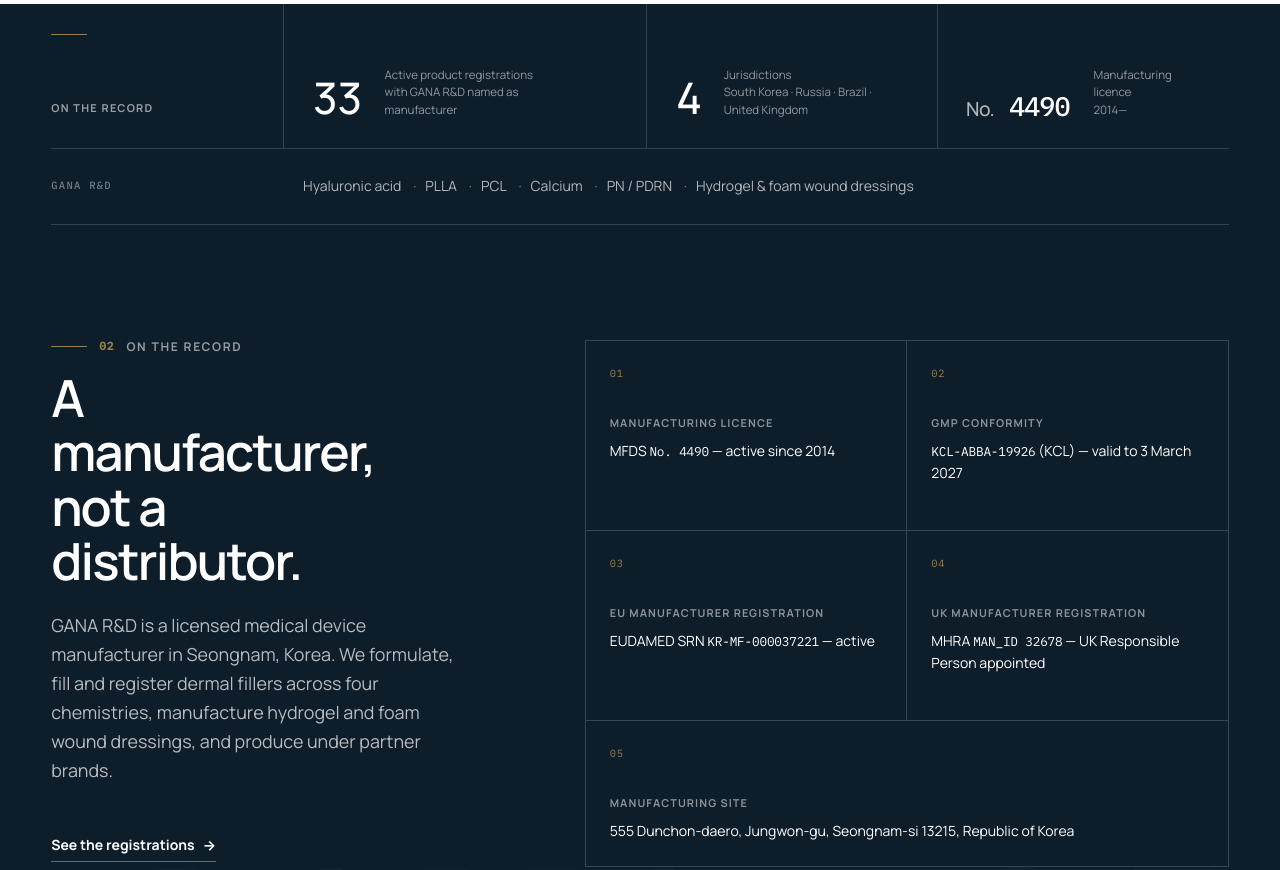
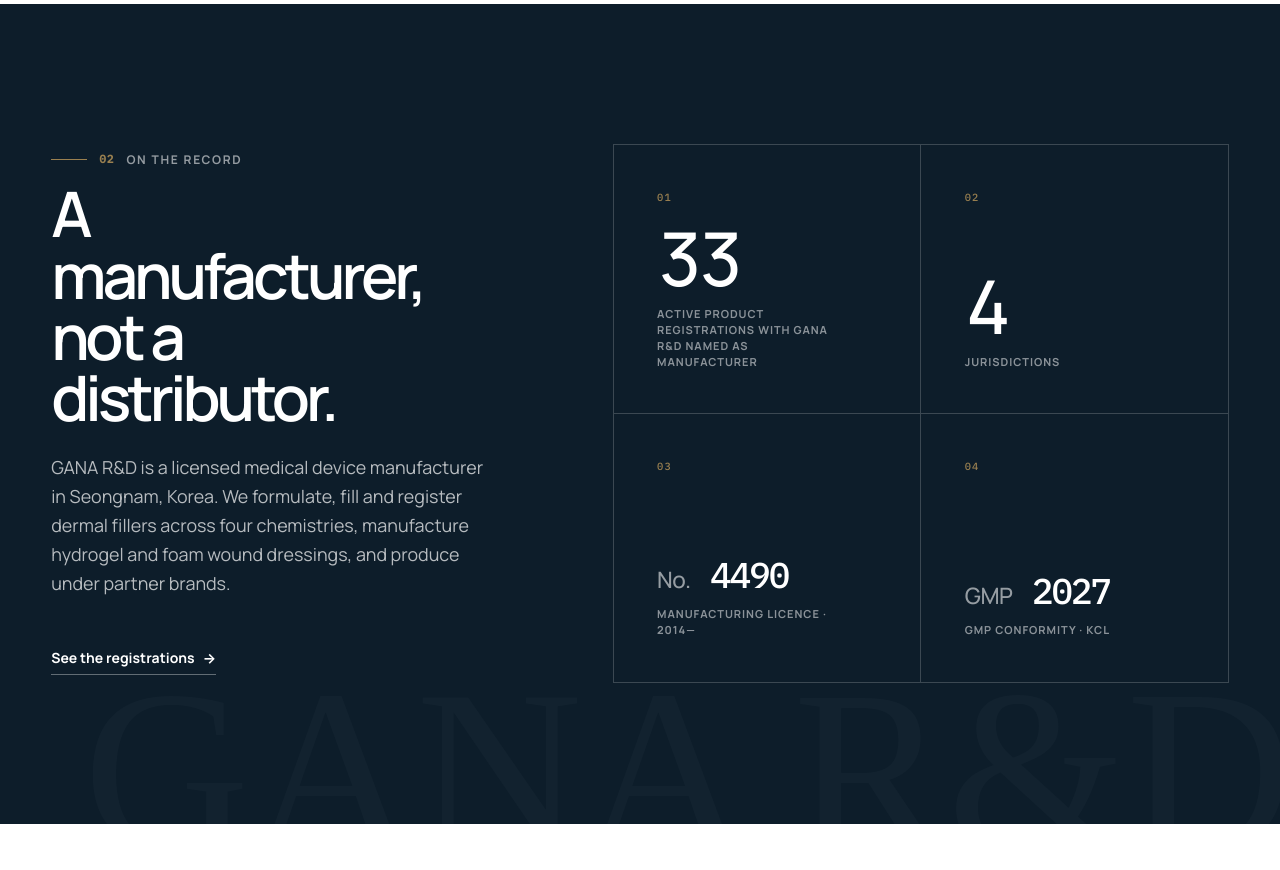
Before and after one commit to gana-rnd/ganarnd-rebranding, an Astro site: page / in a window 1280 px wide. Shown: the part 2191-3061 px from the top of the page. Built offline with nearby package versions, Linux system fonts and the light colour scheme; Astro itself is replaced by a stand-in of ours.

Commit message:
Recompose homepage evidence as side metric panel

```diff
--- a/src/components/HomePage.astro
+++ b/src/components/HomePage.astro
@@ -1,7 +1,7 @@
 ---
 import Base from '../layouts/Base.astro';
-import { counts, marketAccess, licence, gmp, eudamed, mhra, featured, authorityName, fmtDate, scopeOf, catLabel } from '../data/registry';
-import { getLangFromUrl, useTranslations, localizePath, tpl } from '../i18n/utils';
+import { counts, marketAccess, licence, gmp, featured, authorityName, fmtDate, scopeOf, catLabel } from '../data/registry';
+import { getLangFromUrl, useTranslations, localizePath } from '../i18n/utils';
 
 const lang = getLangFromUrl(Astro.url);
 const t = useTranslations(lang);
@@ -10,7 +10,6 @@
   'contract-manufacture-only': { text: t.table.supplyContract, cls: 'neutral' },
   no: { text: t.table.supplyNo, cls: 'warn' },
 };
-const jurisdictionsList = Object.keys(counts.byJurisdiction).map((j) => t.jurisdictions[j as keyof typeof t.jurisdictions] ?? j).join(' · ');
 const productMeta = {
   fill: {
     img: '/images/gana-fill-syringes.webp',
@@ -28,17 +27,8 @@
 const products = featured.map((p) => ({ ...p, ...productMeta[p.key] }));
 const regMeta = (r: Record<string, any>) =>
   [catLabel(r, lang), fmtDate(r.date, lang), scopeOf(r) === 'domestic' ? t.table.domesticApproval : null].filter(Boolean).join(' · ');
-const credDefs: { k: string; v: string; n: string; vars: Record<string, string | number> }[] = [
-  { k: t.home.cred1k, v: t.home.cred1v, n: licence.number, vars: { y: licence.since.slice(0, 4) } },
-  { k: t.home.cred2k, v: t.home.cred2v, n: gmp.number, vars: { issuer: gmp.issuer } },
-  { k: t.home.cred3k, v: t.home.cred3v, n: eudamed.number, vars: {} },
-  { k: t.home.cred4k, v: t.home.cred4v, n: mhra.number, vars: {} },
-];
-const creds = credDefs.map((c) => {
-  const [before, after = ''] = tpl(c.v, c.vars).split('{n}');
-  return { k: c.k, before, n: c.n, after };
-});
 const licenceCount = Number(licence.number.replace(/\D/g, ''));
+const gmpYear = Number(gmp.valid_to.slice(0, 4));
 ---
 
 <Base title="GANA R&D" hasHero>
@@ -100,31 +90,8 @@
     </div>
   </section>
 
-  <section class="dark section evidence">
-    <div class="container evidence-shell">
-      <div class="record-rail" data-reveal-stagger>
-        <div class="record-intro">
-          <span class="record-line"></span>
-          <p>{t.home.s2Eyebrow}</p>
-        </div>
-        <div class="record-metric">
-          <strong class="record-number tabular" data-count={counts.published}>{counts.published}</strong>
-          <span>{t.home.stat1}</span>
-        </div>
-        <div class="record-metric">
-          <strong class="record-number tabular" data-count={counts.jurisdictions}>{counts.jurisdictions}</strong>
-          <span>{t.home.stat2}<br />{jurisdictionsList}</span>
-        </div>
-        <div class="record-metric licence-metric">
-          <strong class="record-number mono"><span class="record-prefix">No.</span> <span data-count={licenceCount}>{licenceCount}</span></strong>
-          <span>{t.home.cred1k}<br />{licence.since.slice(0, 4)}—</span>
-        </div>
-      </div>
-      <div class="record-capabilities" data-reveal aria-label="Manufacturing platforms">
-        <span class="capability-label">GANA R&amp;D</span>
-        <ul>{t.home.chips.map((chip) => <li>{chip}</li>)}</ul>
-      </div>
-
+  <section class="dark evidence">
+    <div class="container">
       <div class="evidence-layout">
         <div class="evidence-copy" data-reveal>
           <p class="eyebrow"><span class="no">02</span> {t.home.s2Eyebrow}</p>
@@ -132,18 +99,26 @@
           <p class="lead">{t.home.s1P1}</p>
           <a class="evidence-link" href={localizePath('/market-access', lang)}>{t.home.s1Cta} <span>→</span></a>
         </div>
-        <div class="credential-grid" data-reveal-stagger>
-          {creds.map((c, index) => (
-            <article class="credential">
-              <span class="credential-no">0{index + 1}</span>
-              <p class="credential-label">{c.k}</p>
-              <p class="credential-value">{c.before}<span class="mono">{c.n}</span>{c.after}</p>
-            </article>
-          ))}
-          <article class="credential facility">
-            <span class="credential-no">05</span>
-            <p class="credential-label">{t.home.cred6k}</p>
-            <p class="credential-value">{t.home.cred6v}</p>
+        <div class="evidence-metrics" data-reveal-stagger aria-label="Manufacturing credentials">
+          <article class="evidence-metric">
+            <span class="metric-index">01</span>
+            <strong class="metric-number tabular" data-count={counts.published}>{counts.published}</strong>
+            <p>{t.home.stat1}</p>
+          </article>
+          <article class="evidence-metric">
+            <span class="metric-index">02</span>
+            <strong class="metric-number tabular" data-count={counts.jurisdictions}>{counts.jurisdictions}</strong>
+            <p>{t.home.stat2}</p>
+          </article>
+          <article class="evidence-metric">
+            <span class="metric-index">03</span>
+            <strong class="metric-number mono"><span class="metric-prefix">No.</span> <span data-count={licenceCount}>{licenceCount}</span></strong>
+            <p>{t.home.cred1k} · {licence.since.slice(0, 4)}—</p>
+          </article>
+          <article class="evidence-metric">
+            <span class="metric-index">04</span>
+            <strong class="metric-number mono"><span class="metric-prefix">GMP</span> <span data-count={gmpYear}>{gmpYear}</span></strong>
+            <p>{t.home.cred2k} · {gmp.issuer}</p>
           </article>
         </div>
       </div>
@@ -222,8 +197,6 @@
   .hero-link:hover .arr { transform: translateX(5px); }
   .scroll-indicator { right: var(--gutter); bottom: 34px; }
 
-  .capability-label { font-family: var(--font-mono); font-size: .66rem; font-weight: 500; letter-spacing: .12em; color: var(--ink-3); }
-
   .section-intro { display: grid; grid-template-columns: minmax(0, 1.35fr) minmax(300px, .65fr); gap: var(--s8); align-items: end; margin-bottom: var(--s8); }
   .section-intro h2 { max-width: 13ch; }
   .section-intro .lead { justify-self: end; }
@@ -250,35 +223,20 @@
   .facts .meta { color: var(--ink-3); }
   .product-copy .link { margin-top: var(--s3); }
 
-  .evidence { position: relative; overflow: hidden; padding-top: 0; }
+  .evidence { position: relative; overflow: hidden; scroll-margin-top: 96px; margin-bottom: clamp(88px, 10vw, 164px); padding-block: clamp(100px, 11vw, 168px); }
   .evidence::after { content: 'GANA R&D'; position: absolute; right: -1vw; bottom: -5vw; color: rgba(255,255,255,.025); font-family: var(--font-logo); font-size: clamp(8rem, 18vw, 18rem); line-height: 1; white-space: nowrap; pointer-events: none; }
-  .evidence-shell { position: relative; z-index: 1; }
-  .record-rail { display: grid; grid-template-columns: .8fr 1.25fr 1fr 1fr; border-bottom: 1px solid rgba(255,255,255,.17); }
-  .record-intro, .record-metric { min-height: 144px; padding: 30px 28px; border-right: 1px solid rgba(255,255,255,.17); }
-  .record-intro { padding-left: 0; display: flex; flex-direction: column; justify-content: space-between; color: rgba(255,255,255,.58); font-size: .68rem; font-weight: 700; letter-spacing: .12em; text-transform: uppercase; }
-  .record-line { width: 36px; height: 1px; background: var(--accent); }
-  .record-metric { display: grid; grid-template-columns: auto minmax(0, 1fr); gap: clamp(14px, 2vw, 24px); align-items: end; }
-  .record-rail > :last-child { border-right: 0; }
-  .record-number { color: #fff; font-size: clamp(2.4rem, 3.4vw, 4rem); font-weight: 500; line-height: .88; letter-spacing: -.06em; }
-  .record-number.mono { font-size: clamp(1.4rem, 2.1vw, 2.15rem); letter-spacing: -.04em; white-space: nowrap; }
-  .record-prefix { color: rgba(255,255,255,.68); font-family: var(--font); font-size: .72em; font-weight: 500; letter-spacing: -.03em; }
-  .record-metric > span { max-width: 24ch; color: rgba(255,255,255,.55); font-size: .72rem; line-height: 1.48; }
-  .record-capabilities { display: grid; grid-template-columns: .8fr 3.25fr; gap: var(--s5); align-items: center; min-height: 76px; padding: 20px 0; border-bottom: 1px solid rgba(255,255,255,.17); }
-  .record-capabilities .capability-label { color: rgba(255,255,255,.42); }
-  .record-capabilities ul { display: flex; flex-wrap: wrap; gap: 8px 24px; list-style: none; }
-  .record-capabilities li { position: relative; color: rgba(255,255,255,.68); font-size: var(--text-sm); }
-  .record-capabilities li:not(:last-child)::after { content: '·'; position: absolute; right: -15px; color: var(--accent); }
-  .evidence-layout { position: relative; z-index: 1; display: grid; grid-template-columns: minmax(280px, .85fr) minmax(0, 1.35fr); gap: clamp(64px, 10vw, 150px); padding-top: clamp(84px, 9vw, 132px); }
-  .evidence-copy { position: sticky; top: 120px; align-self: start; }
-  .evidence-copy h2 { max-width: 11ch; }
+  .evidence-layout { position: relative; z-index: 1; display: grid; grid-template-columns: minmax(300px, .84fr) minmax(0, 1.16fr); align-items: center; gap: clamp(64px, 9vw, 144px); }
+  .evidence-copy { align-self: center; max-width: 480px; }
+  .evidence-copy h2 { max-width: 8.5ch; font-size: clamp(3.05rem, 4.9vw, 5.7rem); line-height: .98; letter-spacing: -.065em; }
   .evidence-copy .lead { margin-top: var(--s5); color: rgba(255,255,255,.7); }
   .evidence-link { display: inline-flex; gap: 8px; margin-top: var(--s7); padding-bottom: 4px; border-bottom: 1px solid rgba(255,255,255,.35); color: #fff; font-size: var(--text-sm); font-weight: 700; }
-  .credential-grid { display: grid; grid-template-columns: repeat(2, minmax(0, 1fr)); border-top: 1px solid rgba(255,255,255,.18); border-left: 1px solid rgba(255,255,255,.18); }
-  .credential { min-height: 190px; padding: var(--s5); border-right: 1px solid rgba(255,255,255,.18); border-bottom: 1px solid rgba(255,255,255,.18); }
-  .credential.facility { grid-column: 1 / -1; min-height: auto; }
-  .credential-no { display: block; color: var(--accent); font-family: var(--font-mono); font-size: .65rem; letter-spacing: .08em; }
-  .credential-label { margin-top: var(--s6); color: rgba(255,255,255,.52); font-size: .68rem; font-weight: 700; letter-spacing: .1em; text-transform: uppercase; }
-  .credential-value { margin-top: var(--s2); color: #fff; font-size: var(--text-sm); line-height: 1.55; }
+  .evidence-metrics { display: grid; grid-template-columns: repeat(2, minmax(0, 1fr)); border-top: 1px solid rgba(255,255,255,.19); border-left: 1px solid rgba(255,255,255,.19); }
+  .evidence-metric { min-height: clamp(220px, 21vw, 310px); display: flex; flex-direction: column; align-items: flex-start; padding: clamp(26px, 3.4vw, 46px); border-right: 1px solid rgba(255,255,255,.19); border-bottom: 1px solid rgba(255,255,255,.19); }
+  .metric-index { color: var(--accent); font-family: var(--font-mono); font-size: .65rem; font-weight: 500; letter-spacing: .1em; }
+  .metric-number { margin-top: auto; color: #fff; font-size: clamp(3.7rem, 5.8vw, 6.25rem); font-weight: 500; line-height: .86; letter-spacing: -.07em; }
+  .metric-number.mono { font-size: clamp(1.7rem, 2.8vw, 3.05rem); letter-spacing: -.055em; white-space: nowrap; }
+  .metric-prefix { color: rgba(255,255,255,.57); font-family: var(--font); font-size: .63em; font-weight: 500; letter-spacing: -.02em; }
+  .evidence-metric p { margin-top: var(--s4); max-width: 26ch; color: rgba(255,255,255,.52); font-size: .69rem; font-weight: 700; line-height: 1.45; letter-spacing: .085em; text-transform: uppercase; }
 
   .codev-section { position: relative; isolation: isolate; min-height: clamp(580px, 46vw, 720px); overflow: hidden; background: var(--paper-2); }
   .codev-section::after { content: ''; position: absolute; z-index: 1; inset: 0; background: linear-gradient(90deg, rgba(245,247,246,0) 0%, rgba(245,247,246,.04) 36%, rgba(245,247,246,.74) 56%, #f5f7f6 72%, #f5f7f6 100%); pointer-events: none; }
@@ -298,11 +256,7 @@
   .cta-kicker { margin-bottom: var(--s4); color: var(--accent) !important; font-family: var(--font-mono); font-size: .67rem; font-weight: 500; letter-spacing: .13em; text-transform: uppercase; }
 
   @media (max-width: 1024px) {
-    .record-rail { grid-template-columns: repeat(3, 1fr); }
-    .record-intro { display: none; }
-    .record-capabilities { grid-template-columns: 1fr; gap: var(--s3); }
-    .evidence-layout { grid-template-columns: 1fr; }
-    .evidence-copy { position: static; }
+    .evidence-layout { grid-template-columns: minmax(260px, .86fr) minmax(0, 1.14fr); gap: var(--s7); }
     .codev-section { min-height: 760px; }
     .codev-section::after { background: linear-gradient(180deg, rgba(245,247,246,0) 0%, rgba(245,247,246,.05) 31%, rgba(245,247,246,.88) 52%, #f5f7f6 64%, #f5f7f6 100%); }
     .codev-visual img { width: 100%; height: 58%; object-position: center; }
@@ -316,13 +270,14 @@
     .hero-actions { align-items: flex-start; flex-direction: column; gap: var(--s5); }
     .hero-actions .btn { width: auto; }
     .scroll-indicator { display: none; }
-    .record-rail { grid-template-columns: 1fr; }
-    .record-metric { min-height: 112px; padding: 22px 0; border-right: 0; border-bottom: 1px solid rgba(255,255,255,.14); }
-    .record-rail > :last-child { border-bottom: 0; }
-    .record-number { font-size: 2.6rem; }
-    .record-number.mono { font-size: 1.55rem; }
-    .record-capabilities { padding-block: 22px; }
-    .record-capabilities ul { gap: 7px 18px; }
+    .evidence { margin-bottom: var(--s9); padding-block: var(--s9); }
+    .evidence-layout { grid-template-columns: 1fr; gap: var(--s8); }
+    .evidence-copy { max-width: 640px; }
+    .evidence-copy h2 { max-width: 11ch; font-size: clamp(2.65rem, 10vw, 4.15rem); }
+    .evidence-metric { min-height: 200px; padding: var(--s5); }
+    .metric-number { font-size: clamp(3.15rem, 14vw, 4.35rem); }
+    .metric-number.mono { font-size: clamp(1.42rem, 6.2vw, 1.9rem); }
+    .evidence-metric p { margin-top: var(--s3); font-size: .63rem; letter-spacing: .065em; }
     .section-intro { grid-template-columns: 1fr; gap: var(--s5); }
     .section-intro .lead { justify-self: start; }
     .products { grid-template-columns: 1fr; }
```
